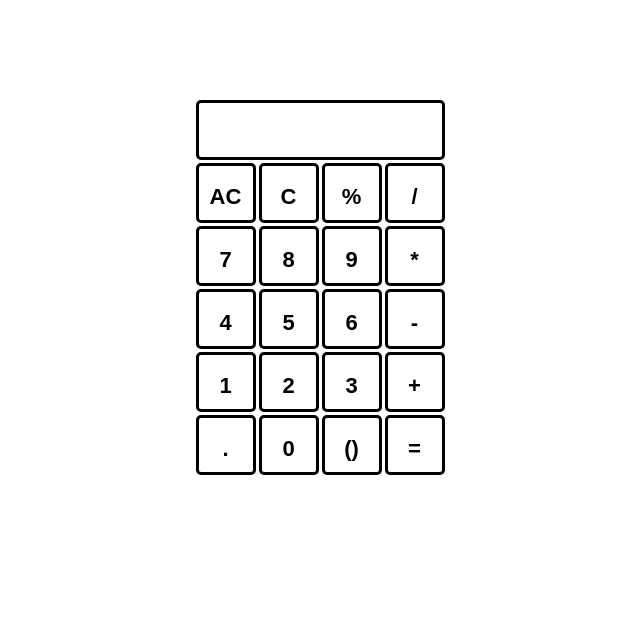
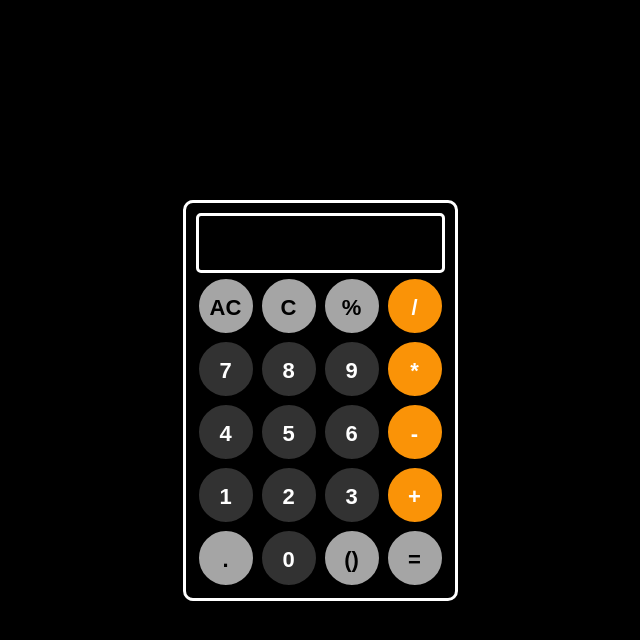
Before and after one commit to HajaAsmath/calculator, a plain HTML site: page index.html in a window 1280 px wide. Shown: the whole page, without its empty margins (320-960 px from the left). Drawn offline with Linux system fonts and the light colour scheme.

Commit message:
some style changes

```diff
--- a/css/style.css
+++ b/css/style.css
@@ -8,6 +8,7 @@ html body{
 main{
     height: 100vh;
     text-align: center;
+    background-color: rgb(0, 0, 0);
 }
 
 #main-container {
@@ -15,32 +16,57 @@ main{
 }
 
 #cals {
-    padding-top: 100px;
-    margin: 0 auto;
+    margin-top: 200px;
+    padding: 10px;
+    background-color: black;
     display: grid;
     grid-template-columns: repeat(4, 60px);
     grid-template-rows: repeat(6, 60px);
     grid-gap: 3px 3px;
+    border: solid;
+    border-radius: 10px;
+    border-color: white;
 }
 
 #screen {
     grid-column: 1/5;
     border: solid;
     border-radius: 5px;
-    font-size: large;
+    border-color: white;
+    font-size: larger;
+    font-weight: bold;
+    color: white;
     text-align: right;
     padding: 15px 5px 15px 5px;
 }
 
 .keys {
-    padding-top: 18px;
+    padding-top: 16px;
     border: solid;
-    border-radius: 5px;
+    border-radius: 50%;
     cursor: pointer;
     font-weight: bold;
     font-size: 22px;
 }
 
+.operand {
+    background-color: rgb(50, 50, 50);
+}
+
+.operator {
+    background-color: rgb(250, 147, 7);
+}
+
 .keys label {
     cursor: pointer;
+    color: white;
 }
+
+.grey {
+
+    background-color: rgb(165, 165, 165);
+}
+
+.grey label {
+    color: rgb(0, 0, 0);
+}
--- a/index.html
+++ b/index.html
@@ -9,9 +9,9 @@
             <div id="main-container">
                 <div id="cals">
                     <div id="screen"></div>
-                    <div class="keys clear"><label>AC</label></div>
-                    <div class="keys backspace"><label>C</label></div>
-                    <div class="keys percentage"><label>%</label></div>
+                    <div class="keys clear grey"><label>AC</label></div>
+                    <div class="keys backspace grey"><label>C</label></div>
+                    <div class="keys percentage grey"><label>%</label></div>
                     <div class="keys operator"><label>/</label></div>
 
                     <div class="keys operand"><label>7</label></div>
@@ -29,10 +29,10 @@
                     <div class="keys operand"><label>3</label></div>
                     <div class="keys operator"><label>+</label></div>
 
-                    <div class="keys"><label>.</label></div>
+                    <div class="keys grey"><label>.</label></div>
                     <div class="keys operand"><label>0</label></div>
-                    <div class="keys"><label>()</label></div>
-                    <div class="keys equals"><label>=</label></div>
+                    <div class="keys grey"><label>()</label></div>
+                    <div class="keys equals grey"><label>=</label></div>
                 </div>
             </div>
         </main>
```
